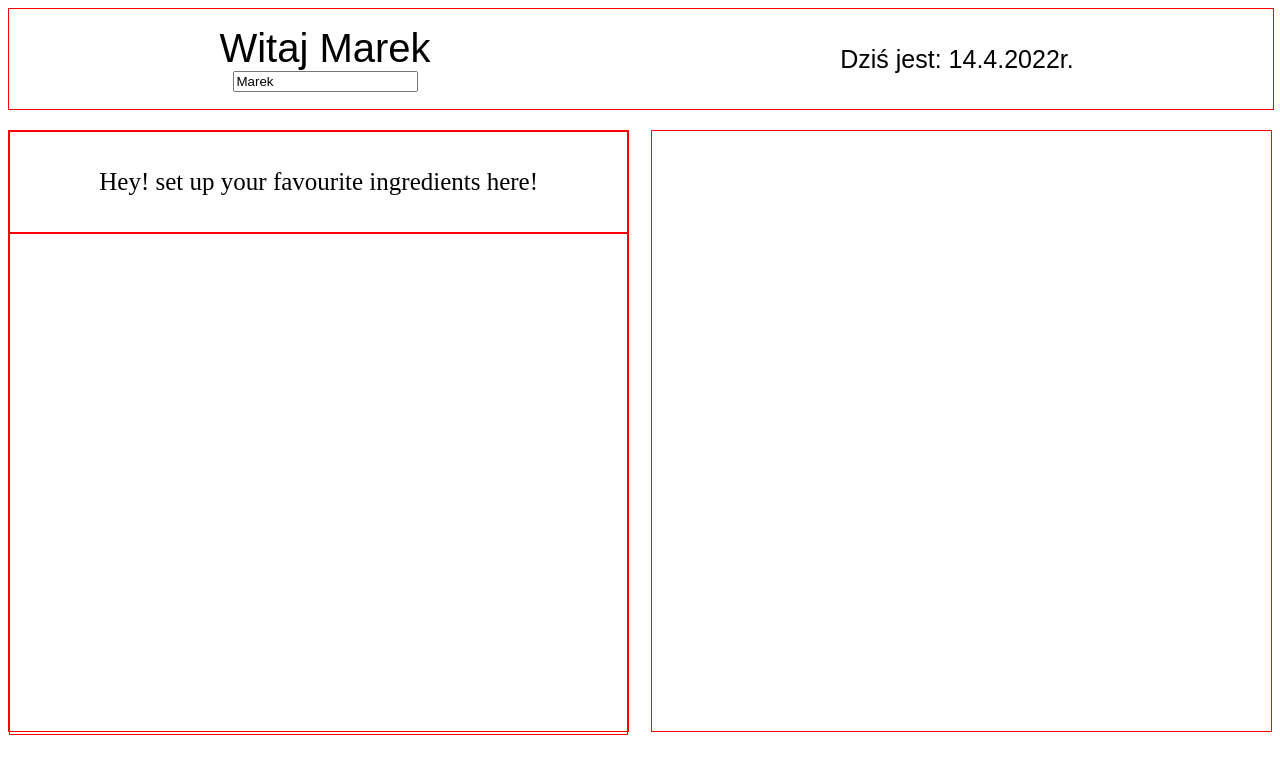
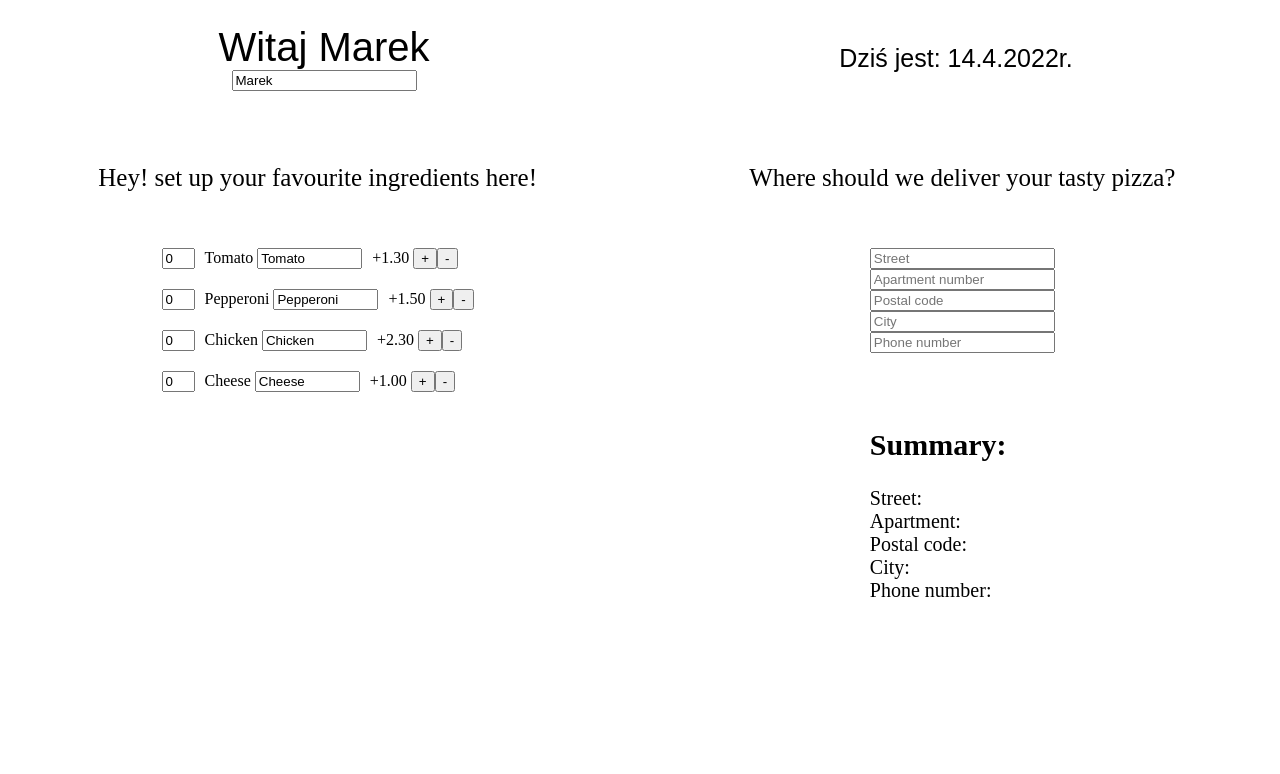
Before and after one commit to oDs1337/Marek-task-Angular-1, an Angular app: page / in a window 1280 px wide. Shown: the top 774 px of the page. Built offline with nearby package versions, Linux system fonts and the light colour scheme.

Commit message:
Added working component with order informations

```diff
--- a/src/app/app.component.css
+++ b/src/app/app.component.css
@@ -1,14 +1,10 @@
-.body{
-}
 .navBar{
   width: 100%;
   height: 100px;
-  border: 1px solid red;
 }
 .mainMenu{
   width: 100%;
   height: 600px;
-  /* border: 1px solid red; */
   display: flex;
   justify-content: space-between;
   margin-top: 20px;
@@ -16,12 +12,10 @@
 .ingredientsMenu{
   width: 49%;
   height: 600px;
-  border: 1px solid red;
 }
 .orderInformations{
   width: 49%;
   height: 600px;
-  border: 1px solid red;
 }
 .ingredientsWelcomeMessage{
   display: flex;
@@ -29,9 +23,14 @@
   align-items: center;
   height: 100px;
   font-size: 25px;
-  border: 1px solid red;
 }
 .ingredientsMenuOfChoice{
-  border: 1px solid red;
   height: 500px;
+  display: flex;
+  justify-content: center;
 }
+.orderSummary{
+  height: 500px;
+  display: flex;
+  justify-content: center;
+}
--- a/src/app/app.component.html
+++ b/src/app/app.component.html
@@ -7,11 +7,16 @@
       Hey! set up your favourite ingredients here!
     </div>
     <div class="ingredientsMenuOfChoice">
-
+      <app-ingredients></app-ingredients>
     </div>
   </div>
 
   <div class="orderInformations">
-
+    <div class="ingredientsWelcomeMessage">
+      Where should we deliver your tasty pizza?
+    </div>
+    <div class="orderSummary">
+      <app-order-informations></app-order-informations>
+    </div>
   </div>
 </div>
--- a/src/app/app.module.ts
+++ b/src/app/app.module.ts
@@ -6,12 +6,14 @@ import { AppRoutingModule } from './app-routing.module';
 import { AppComponent } from './app.component';
 import { NavBarComponent } from './nav-bar/nav-bar.component';
 import { IngredientsComponent } from './ingredients/ingredients.component';
+import { OrderInformationsComponent } from './order-informations/order-informations.component';
 
 @NgModule({
   declarations: [
     AppComponent,
     NavBarComponent,
-    IngredientsComponent
+    IngredientsComponent,
+    OrderInformationsComponent
   ],
   imports: [
     BrowserModule,
--- a/src/app/ingredients/ingredients.component.css
+++ b/src/app/ingredients/ingredients.component.css
@@ -0,0 +1,10 @@
+.ingredientComponent{
+  display: flex;
+  margin-top: 20px;
+}
+.ingredientName{
+  margin-left: 10px;
+}
+.ingredientPrice{
+  margin-left: 10px;
+}
--- a/src/app/ingredients/ingredients.component.html
+++ b/src/app/ingredients/ingredients.component.html
@@ -1 +1,16 @@
-<p>ingredients works!</p>
+<div *ngFor="let item of ingredientsList">
+  <div class="ingredientComponent">
+    <div class="ingredientCounter">
+      <input id="item.count" size="1" [(ngModel)]="item.count" placeholder="-">
+    </div>
+    <div class="ingredientName">
+      {{item.name}}
+      <input id="item.name" size="10" [(ngModel)]="item.name" placeholder="item.name">
+    </div>
+    <div class="ingredientPrice">
+       +{{item.price}}
+       <button ngClick="incrementData(item.count)">+</button>
+       <button ngClick="decrementData(item.count)">-</button>
+    </div>
+  </div>
+</div>
--- a/src/app/ingredients/ingredients.component.ts
+++ b/src/app/ingredients/ingredients.component.ts
@@ -7,6 +7,32 @@ import { Component, OnInit } from '@angular/core';
 })
 export class IngredientsComponent implements OnInit {
 
+  ingredientsList = [
+    { name: 'Tomato',
+      price: '1.30',
+      count: 0,},
+      { name: 'Pepperoni',
+      price: '1.50',
+      count: 0,},
+      { name: 'Chicken',
+      price: '2.30',
+      count: 0,},
+      { name: 'Cheese',
+      price: '1.00',
+      count: 0,},
+  ];
+
+  incrementData(value:number){
+    value++;
+    console.log(value);
+    return value;
+  }
+  decrementData(value:number){
+    value--;
+    console.log(value);
+    return value;
+  }
+
   constructor() { }
 
   ngOnInit(): void {
--- /dev/null
+++ b/src/app/order-informations/order-informations.component.css
@@ -0,0 +1,16 @@
+.orderInformations{
+  display: flex;
+  flex-direction: column;
+  margin-top: 10px;
+  font-size: 20px;
+}
+.inputTextFields{
+  display: flex;
+  flex-direction: column;
+  margin-top: 10px;
+}
+.orderSummary{
+  display: flex;
+  flex-direction: column;
+  margin-top: 50px;
+}
--- /dev/null
+++ b/src/app/order-informations/order-informations.component.html
@@ -0,0 +1,29 @@
+<div class="orderInformationsComponent">
+  <div class="orderInformations">
+    <div class="inputTextFields">
+      <input id="orderInformations.street" [(ngModel)]="orderInformations.street" placeholder="Street">
+      <input id="orderInformations.apartmentNumber" [(ngModel)]="orderInformations.apartmentNumber" placeholder="Apartment number">
+      <input id="orderInformations.postalCode" [(ngModel)]="orderInformations.postalCode" placeholder="Postal code">
+      <input id="orderInformations.city" [(ngModel)]="orderInformations.city" placeholder="City">
+      <input id="orderInformations.phoneNumber" [(ngModel)]="orderInformations.phoneNumber" placeholder="Phone number">
+    </div>
+    <div class="orderSummary">
+      <h2>Summary:</h2>
+      <div>
+        Street: {{orderInformations.street}}
+      </div>
+      <div>
+        Apartment: {{orderInformations.apartmentNumber}}
+      </div>
+      <div>
+        Postal code: {{orderInformations.postalCode}}
+      </div>
+      <div>
+        City: {{orderInformations.city}}
+      </div>
+      <div>
+        Phone number: {{orderInformations.phoneNumber}}
+      </div>
+    </div>
+  </div>
+</div>
--- /dev/null
+++ b/src/app/order-informations/order-informations.component.ts
@@ -0,0 +1,24 @@
+import { Component, OnInit } from '@angular/core';
+
+@Component({
+  selector: 'app-order-informations',
+  templateUrl: './order-informations.component.html',
+  styleUrls: ['./order-informations.component.css']
+})
+export class OrderInformationsComponent implements OnInit {
+
+  orderInformations =
+    {
+      street: '',
+      apartmentNumber: '',
+      postalCode: '',
+      city: '',
+      phoneNumber:'',
+    };
+
+  constructor() { }
+
+  ngOnInit(): void {
+  }
+
+}
```
Also changed, not shown: 1 other file (tests, documents, lock files or other folders).
